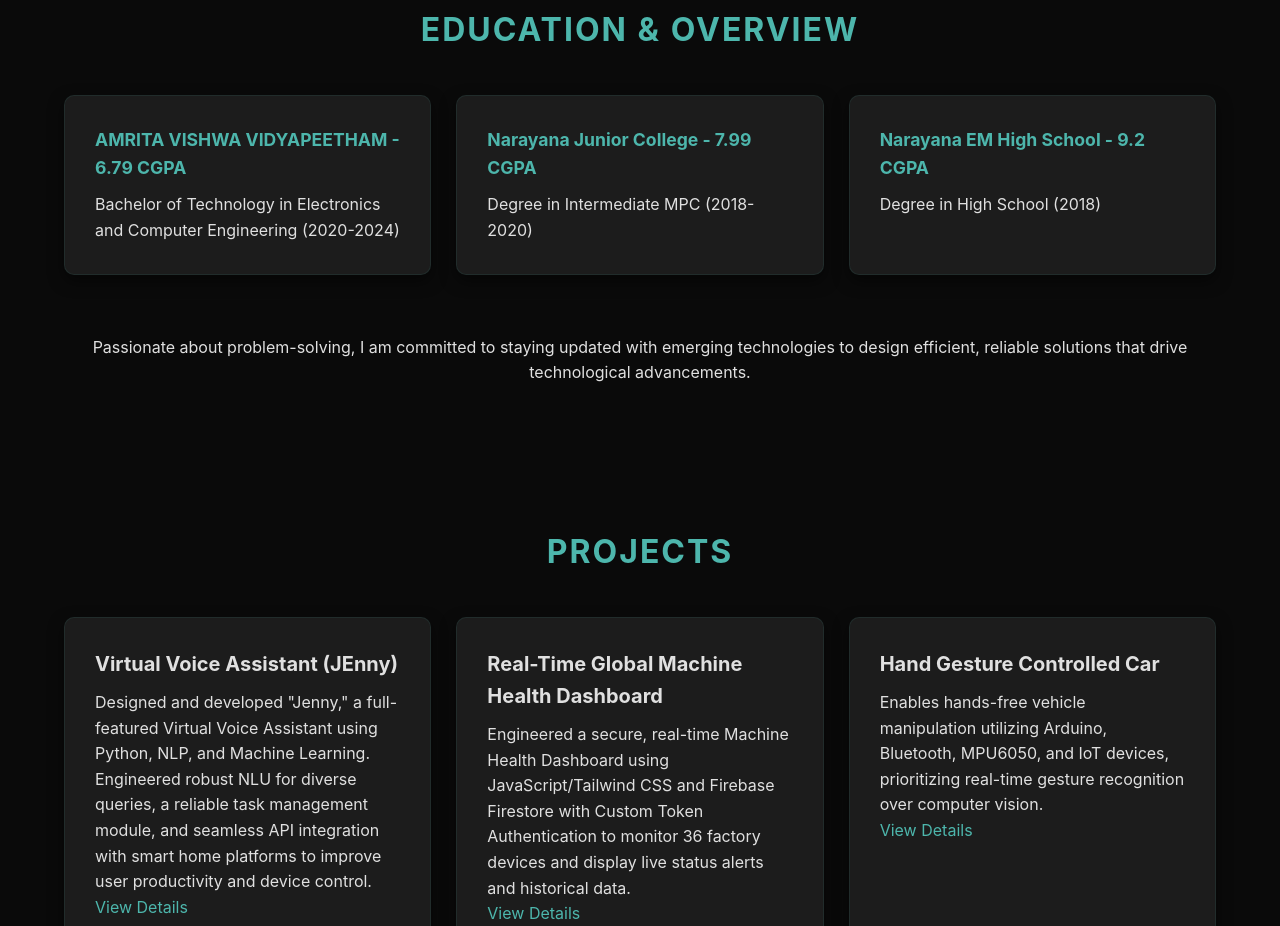
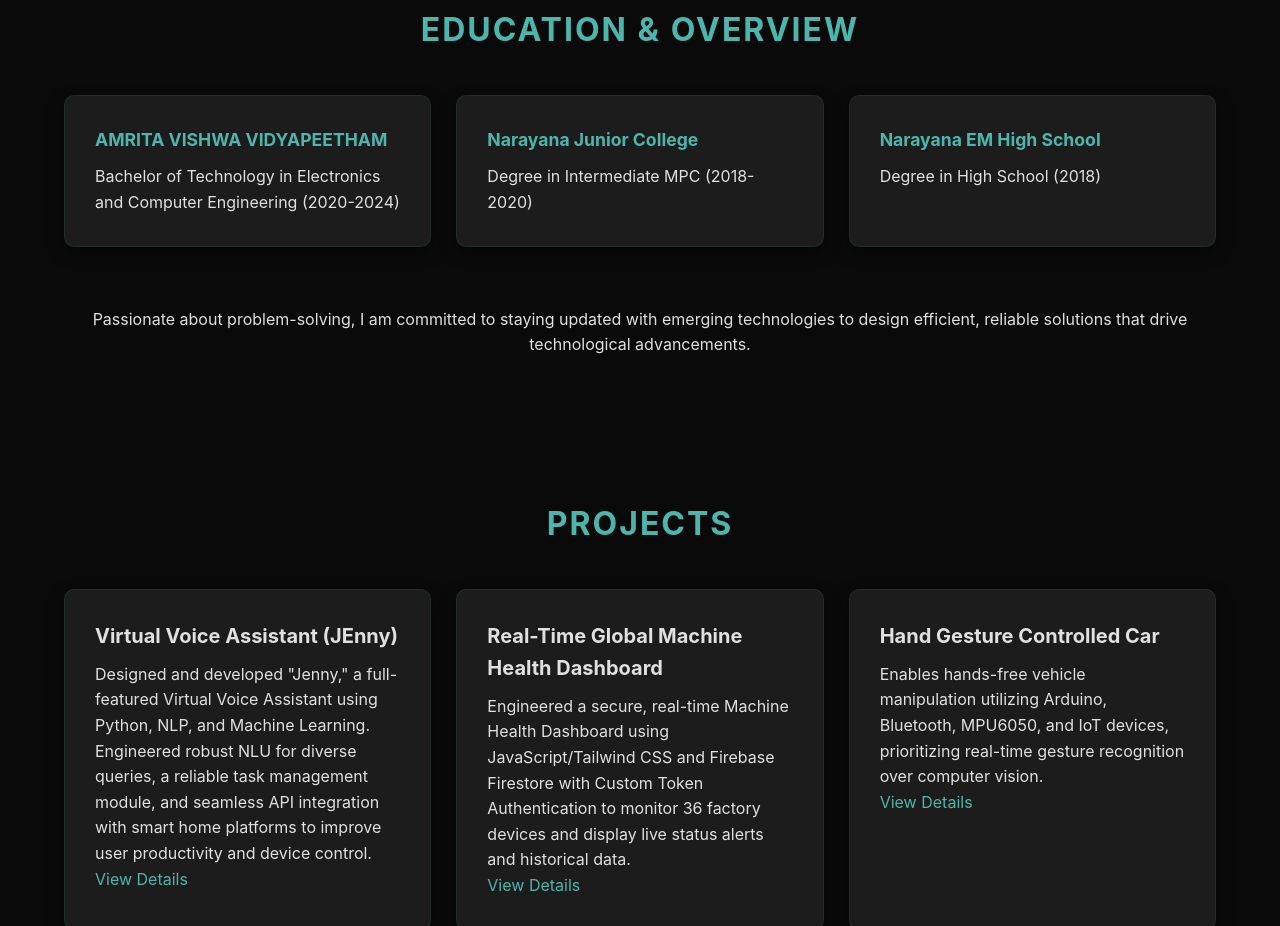
Before and after one commit to sakethreddy0302/Saketh-Portfolio, a plain HTML site: page index.html in a window 1280 px wide. Shown: the part 780-1706 px from the top of the page. Drawn offline with Linux system fonts and the light colour scheme.

Commit message:
Update index.html

```diff
--- a/index.html
+++ b/index.html
@@ -43,17 +43,17 @@
             <div class="education-grid">
 
                 <div class="education-details education-card">
-                    <h3>AMRITA VISHWA VIDYAPEETHAM - 6.79 CGPA</h3>
+                    <h3>AMRITA VISHWA VIDYAPEETHAM</h3>
                     <p>Bachelor of Technology in Electronics and Computer Engineering (2020-2024)</p>
                 </div>
 
                 <div class="education-details education-card">
-                    <h3>Narayana Junior College - 7.99 CGPA</h3>
+                    <h3>Narayana Junior College</h3>
                     <p>Degree in Intermediate MPC (2018-2020)</p>
                 </div>
 
                 <div class="education-details education-card">
-                    <h3>Narayana EM High School - 9.2 CGPA</h3>
+                    <h3>Narayana EM High School</h3>
                     <p>Degree in High School (2018)</p>
                 </div>
 
```
